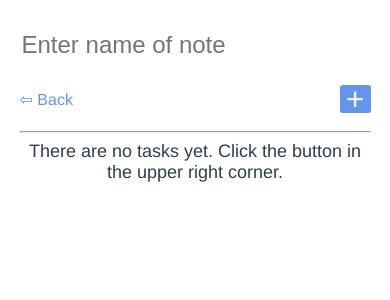
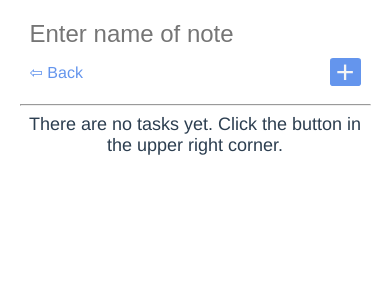
Before and after one commit to alexakuna/Notes, a Vue app: page /note in a window 390 px wide. Shown: the top 300 px of the page. Built offline with nearby package versions, Linux system fonts and the light colour scheme.

Commit message:
continue work

```diff
--- a/src/App.vue
+++ b/src/App.vue
@@ -39,8 +39,7 @@ body {
     display: flex;
     justify-content: space-between;
     align-items: center;
-    padding-top: 10px;
-    padding-bottom: 10px;
+    padding: 10px;
     .add {
       cursor: pointer;
       font-size: 2rem;
@@ -69,12 +68,14 @@ body {
 }
 .tasks {
   flex-direction: column;
+  padding-inline-start: 20px;
 }
 .notes {
   display: flex;
   justify-content: space-between;
   align-items: center;
   border-top: 1px solid black;
+  padding: 0 10px;
   &:last-child {
     border-bottom: 1px solid black;
   }
@@ -93,6 +94,7 @@ body {
   width: 100%;
   margin-top: 30px;
   margin-bottom: 15px;
+  padding: 0 10px;
 }
 .modal {
   .dialog {
@@ -139,8 +141,13 @@ body {
     .dialog {
       width: 218px;
     }
+    .title-input {
+      margin-top: 20px;
+      margin-bottom: 0;
+    }
     h1 {
-      font-size: 20px;
+      margin-top: 5px;
+      margin-bottom: 5px;
     }
   }
 
--- a/src/components/TaskComponent.vue
+++ b/src/components/TaskComponent.vue
@@ -6,7 +6,6 @@
     </label>
     <div class="description">
       <div v-if="status" class="done-block"></div>
-<!--      <span>{{ title }}</span>-->
       <input
         ref="input"
         type="text"
--- a/src/views/NoteView.vue
+++ b/src/views/NoteView.vue
@@ -22,7 +22,7 @@
       <router-link to="/">&#8678; Back</router-link>
       <div style="display: flex; align-items: center">
         <button
-          v-if="emptyNote.tasks.length"
+          v-if="isShowBtn"
           style="border-radius: 3px"
           class="edit" @click="saveNote"
         >Save</button>
@@ -36,7 +36,8 @@
     <template v-else>
       <TaskComponent
         v-for="(task, index) in emptyNote.tasks"
-        :task="task" :key="task.id"
+        :task="task"
+        :key="task.id"
         @removeTask="defineShowDialog(index)"
         @status="changeStatus(index)"
         @title="changeTitle($event, index)"
@@ -53,13 +54,17 @@ export default {
   name: 'NoteView',
   props: ['note', 'forEdit'],
   data: () => ({
+    showSaveBtn: false,
     showDialog: false,
     indexForRemoveNote: null,
-    emptyNote: {
+    emptyNote: { // <- To change name
       id: '',
       title: '',
       tasks: [],
     },
+    isShowBtnFromTitle: false,
+    isShowBtnFromTaskTitle: false,
+    isShowBtnFromTasksLength: false,
   }),
   components: {
     TaskComponent,
@@ -67,8 +72,14 @@ export default {
   },
   created() {
     if (this.note) {
-      this.emptyNote = this.note;
+      this.emptyNote = JSON.parse(JSON.stringify(this.note));
     }
+  },
+  computed: {
+    isShowBtn() {
+      return this.showSaveBtn || this.isShowBtnFromTitle
+        || this.isShowBtnFromTaskTitle || this.isShowBtnFromTasksLength;
+    },
   },
   methods: {
     addTask() {
@@ -86,12 +97,16 @@ export default {
       this.emptyNote.tasks.forEach((task, idx) => {
         if (index === idx) {
           this.emptyNote.tasks.splice(index, 1, { ...task, status: !task.status });
+          this.showSaveBtn = this.note.tasks
+            .some((i, y) => i.status !== this.emptyNote.tasks[y].status);
         }
       });
     },
     changeTitle(newTitle, index) {
       const task = this.emptyNote.tasks.find((i, idx) => index === idx);
       this.emptyNote.tasks.splice(index, 1, { ...task, title: newTitle });
+      this.isShowBtnFromTaskTitle = this.note.tasks
+        .some((i, y) => i.title !== this.emptyNote.tasks[y].title);
     },
     saveNote() {
       localStorage.setItem(
@@ -106,5 +121,17 @@ export default {
   mounted() {
     if (!this.emptyNote.tasks.length) this.$refs['title-input'].focus();
   },
+  watch: {
+    // eslint-disable-next-line
+    'emptyNote.title'(newValue, oldValue) {
+      if (oldValue === '') return;
+      this.isShowBtnFromTitle = this.note.title !== newValue;
+    },
+    // eslint-disable-next-line
+    'emptyNote.tasks.length'() {
+      this.isShowBtnFromTasksLength = this.emptyNote.tasks.length > this.note.tasks.length
+        || this.emptyNote.tasks.length < this.note.tasks.length;
+    },
+  },
 };
 </script>
```
